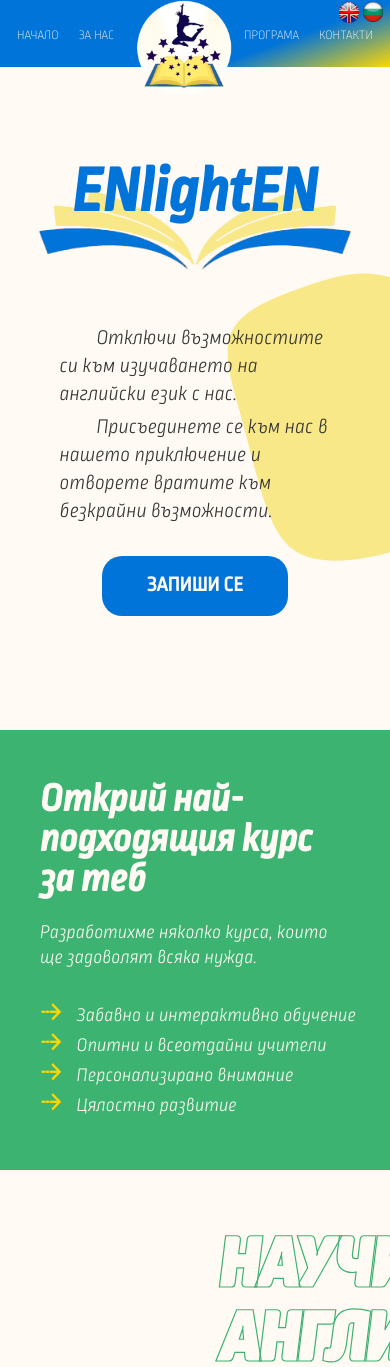
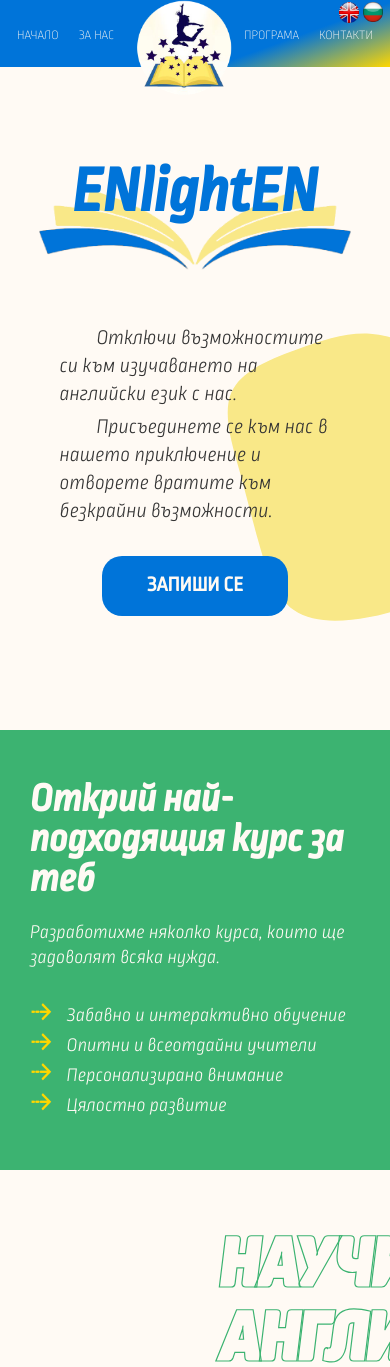
Before and after one commit to bbogomilov1/enlighten, a React (Create React App) app: page / in a window 390 px wide. Shown: the top 1367 px of the page. Built offline with nearby package versions, Linux system fonts and the light colour scheme.

Commit message:
adjusted home page for phone screen

```diff
--- a/src/components/home/HomeCourseReasons.module.css
+++ b/src/components/home/HomeCourseReasons.module.css
@@ -55,7 +55,7 @@
 @media screen and (max-width: 768px) {
   .container {
     margin: 60px 0px;
-    padding: 50px 40px;
+    padding: 50px 30px;
   }
 
   .container h2 {
@@ -71,6 +71,7 @@
 
   .column {
     flex-direction: column;
+    padding: 0px 10px 0px 0px;
   }
 
   .column p {
--- a/src/components/home/HomeTitleSection.module.css
+++ b/src/components/home/HomeTitleSection.module.css
@@ -146,7 +146,7 @@
 
   .blobSecond {
     width: 100%;
-    top: 26%;
+    top: 33%;
     right: -45%;
   }
 }
```
